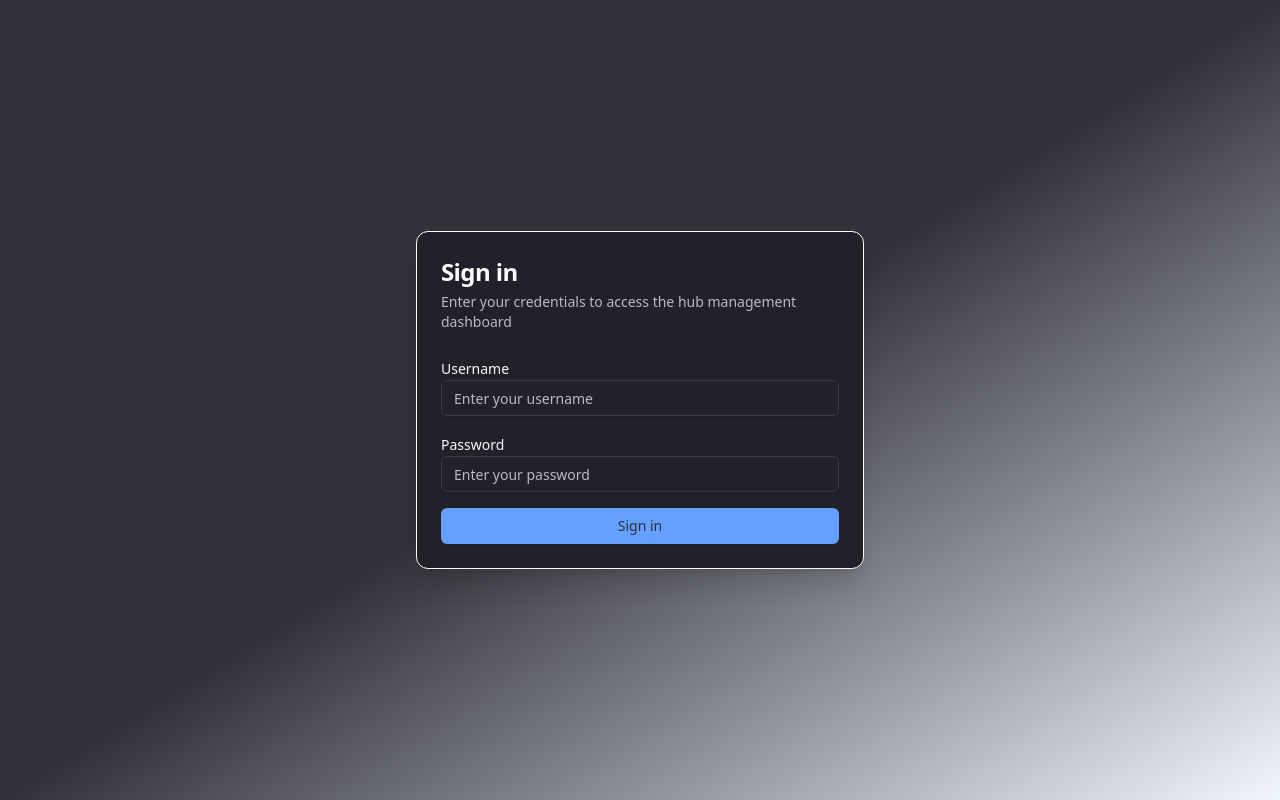
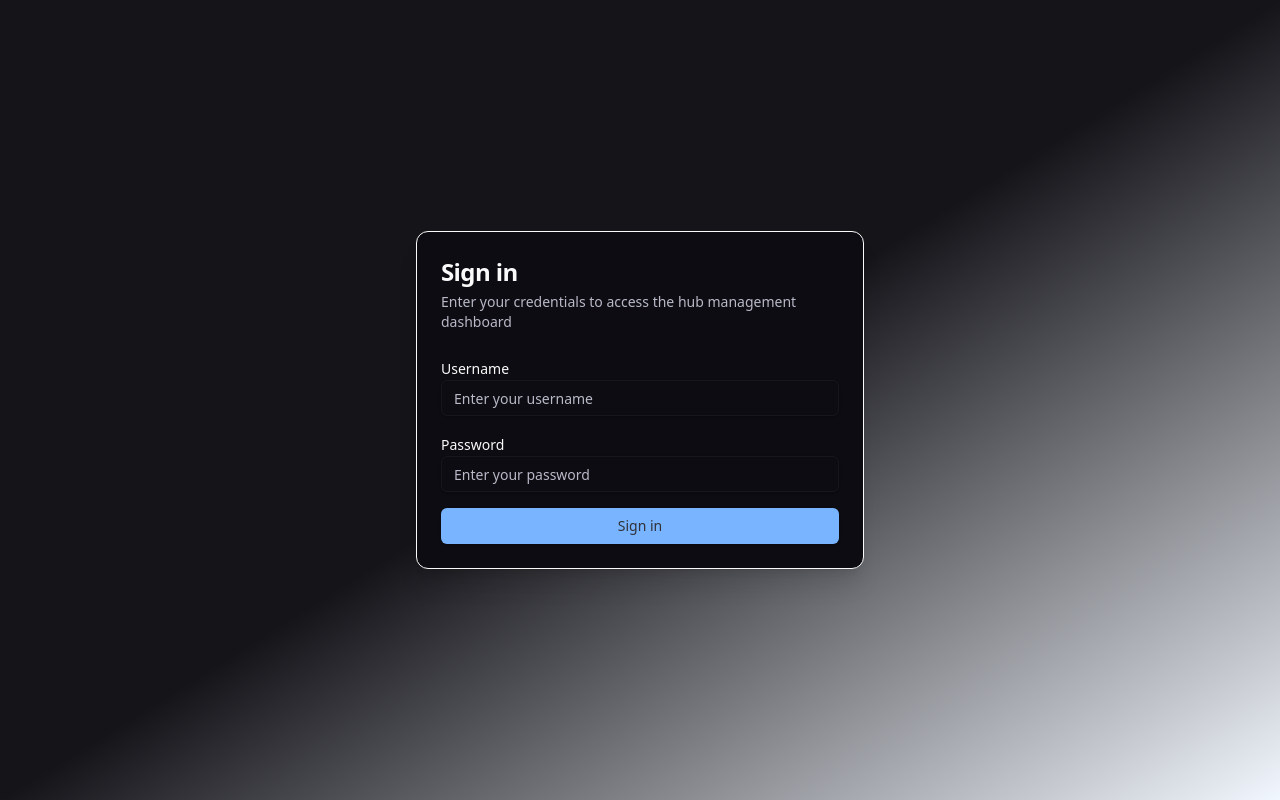
Before and after one commit to WesP10/web-client, a React (Vite) app: page /login in a window 1280 px wide. Built offline with nearby package versions, Linux system fonts and the light colour scheme.

Commit message:
feat: styling

```diff
--- a/src/index.css
+++ b/src/index.css
@@ -7,7 +7,7 @@
   --color-card-foreground: rgb(33, 33, 41);
   --color-popover: rgb(255, 255, 255);
   --color-popover-foreground: rgb(33, 33, 41);
-  --color-primary: rgb(66, 135, 245);
+  --color-primary: rgb(80, 150, 255);
   --color-primary-foreground: rgb(250, 250, 250);
   --color-secondary: rgb(242, 241, 247);
   --color-secondary-foreground: rgb(49, 49, 57);
@@ -19,38 +19,43 @@
   --color-destructive-foreground: rgb(250, 250, 250);
   --color-border: rgb(224, 223, 230);
   --color-input: rgb(224, 223, 230);
-  --color-ring: rgb(66, 135, 245);
+  --color-ring: rgb(80, 150, 255);
   --radius: 0.5rem;
 }
 
 @media (prefers-color-scheme: dark) {
   @theme {
-    --color-background: rgb(49, 49, 57);
+    --color-background: rgb(20, 20, 25);
     --color-foreground: rgb(250, 250, 250);
-    --color-card: rgb(33, 33, 41);
+    --color-card: rgb(12, 12, 18);
     --color-card-foreground: rgb(250, 250, 250);
-    --color-popover: rgb(33, 33, 41);
+    --color-popover: rgb(12, 12, 18);
     --color-popover-foreground: rgb(250, 250, 250);
-    --color-primary: rgb(100, 160, 255);
+    --color-primary: rgb(120, 180, 255);
     --color-primary-foreground: rgb(49, 49, 57);
-    --color-secondary: rgb(59, 59, 69);
+    --color-secondary: rgb(28, 28, 35);
     --color-secondary-foreground: rgb(250, 250, 250);
-    --color-muted: rgb(59, 59, 69);
+    --color-muted: rgb(28, 28, 35);
     --color-muted-foreground: rgb(185, 185, 200);
-    --color-accent: rgb(59, 59, 69);
+    --color-accent: rgb(28, 28, 35);
     --color-accent-foreground: rgb(250, 250, 250);
     --color-destructive: rgb(201, 69, 40);
     --color-destructive-foreground: rgb(250, 250, 250);
-    --color-border: rgb(69, 69, 79);
-    --color-input: rgb(59, 59, 69);
-    --color-ring: rgb(100, 160, 255);
+    --color-border: rgb(32, 32, 40);
+    --color-input: rgb(22, 22, 28);
+    --color-ring: rgb(120, 180, 255);
   }
+}
+
+html {
+  overflow-x: hidden;
 }
 
 body {
   font-family: system-ui, -apple-system, BlinkMacSystemFont, 'Segoe UI', Roboto, Oxygen, Ubuntu, Cantarell, 'Open Sans', 'Helvetica Neue', sans-serif;
   -webkit-font-smoothing: antialiased;
   -moz-osx-font-smoothing: grayscale;
+  overflow-x: hidden;
 }
 
 /* Improve text selection */
```
